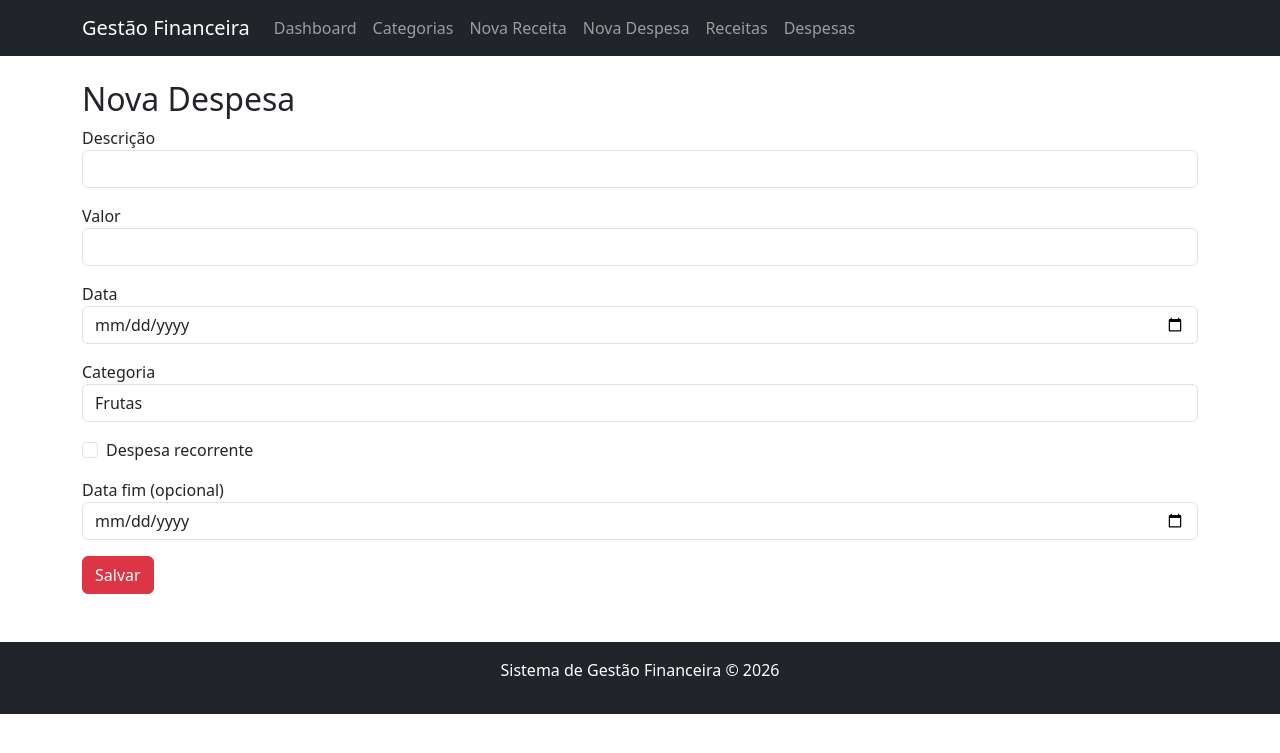
After one commit to Luizfer08/Sistema_de_Gestao_Financeira, a Django app: page /despesas/criar/ in a window 1280 px wide. The commit adds this page. Shown: the top 753 px of the page. Run offline with Django 5.2, Linux system fonts and the light colour scheme; a user stored in the database is signed in; data comes from the database, SQL or seed files in the repository; both versions use the stored data as it was after the commit.

Commit message:
Adição de Receitas/Despesas Recorrentes

```diff
--- a/financeiro/models.py
+++ b/financeiro/models.py
@@ -33,6 +33,12 @@ class Receita(models.Model):  # cria a tabela de receitas (dinheiro que entra)
     usuario = models.ForeignKey(User, on_delete=models.CASCADE)
     # relaciona a receita ao usuário que cadastrou
 
+    recorrente = models.BooleanField(default=False)
+    # define se a receita é recorrente (ex: salário mensal)
+
+    data_fim = models.DateField(null=True, blank=True)
+    # define até quando a recorrência acontece (opcional)
+
     def __str__(self):
         return self.descricao
 
@@ -54,5 +60,11 @@ class Despesa(models.Model):  # cria a tabela de despesas (dinheiro que sai)
     usuario = models.ForeignKey(User, on_delete=models.CASCADE)
     # usuário responsável por essa despesa
 
+    recorrente = models.BooleanField(default=False)
+    # define se a despesa é recorrente (ex: Netflix, aluguel)
+
+    data_fim = models.DateField(null=True, blank=True)
+    # data limite da recorrência
+
     def __str__(self):
         return self.descricao
--- a/financeiro/urls.py
+++ b/financeiro/urls.py
@@ -14,4 +14,12 @@ urlpatterns = [
     path('categorias/criar/', views.criar_categoria, name='criar_categoria'),
     # rota para criar uma nova categoria
 
+    path('receitas/criar/', views.criar_receita, name='criar_receita'),
+
+    path('despesas/criar/', views.criar_despesa, name='criar_despesa'),
+
+    path('receitas/', views.listar_receitas, name='listar_receitas'),
+
+    path('despesas/', views.listar_despesas, name='listar_despesas'),
+
 ]
--- a/financeiro/views.py
+++ b/financeiro/views.py
@@ -1,60 +1,177 @@
-from django.shortcuts import render  # função que renderiza páginas HTML
+from django.shortcuts import render, redirect  # renderiza páginas e redireciona
 
-from .models import Receita, Despesa, Categoria  # importa os modelos do banco de dados
+from .models import Receita, Despesa, Categoria  # importa os models
 
-from django.db.models import Sum  # permite fazer cálculos no banco de dados
+from django.db.models import Sum  # permite somar valores
+
+from datetime import date  # trabalhar com datas
 
 
 def dashboard(request):
-    # função responsável por montar os dados exibidos no dashboard
+    # função principal do dashboard
 
+    hoje = date.today()
+    # pega a data atual
+
+    # SALDO ATUAL
     total_receitas = Receita.objects.filter(usuario=request.user).aggregate(Sum('valor'))['valor__sum'] or 0
-    # soma todas as receitas do usuário logado
+    # soma todas receitas
 
     total_despesas = Despesa.objects.filter(usuario=request.user).aggregate(Sum('valor'))['valor__sum'] or 0
-    # soma todas as despesas do usuário logado
+    # soma todas despesas
 
-    saldo_total = total_receitas - total_despesas
-    # calcula o saldo financeiro
+    saldo_atual = total_receitas - total_despesas
+    # calcula saldo atual
 
+
+    # PREVISÃO
+    receitas_futuras = Receita.objects.filter(
+        usuario=request.user,
+        recorrente=True
+    ).aggregate(Sum('valor'))['valor__sum'] or 0
+    # soma receitas recorrentes
+
+    despesas_futuras = Despesa.objects.filter(
+        usuario=request.user,
+        recorrente=True
+    ).aggregate(Sum('valor'))['valor__sum'] or 0
+    # soma despesas recorrentes
+
+    saldo_futuro = saldo_atual + receitas_futuras - despesas_futuras
+    # cálculo final
+
+
+    # ALERTAS
+    alerta = None
+
+    if saldo_futuro < 0:
+        alerta = "⚠️ Atenção: Seu saldo futuro será negativo."
+
+    elif despesas_futuras > receitas_futuras:
+        alerta = "⚠️ Cuidado: Suas despesas são maiores que suas receitas."
+
+    elif saldo_futuro > 0:
+        alerta = "💡 Você terá saldo positivo. Considere investir."
+
+
+    # CONTEXTO
     contexto = {
         'receitas': total_receitas,
         'despesas': total_despesas,
-        'saldo': saldo_total
+        'saldo': saldo_atual,
+        'saldo_futuro': saldo_futuro,
+        'alerta': alerta
     }
-    # envia os dados para o template
 
     return render(request, 'dashboard.html', contexto)
-    # renderiza a página dashboard.html
 
 
+# LISTAR CATEGORIAS
 def listar_categorias(request):
-    # função responsável por listar todas as categorias do usuário
+    # busca categorias do usuário
 
     categorias = Categoria.objects.filter(usuario=request.user)
-    # busca no banco todas as categorias relacionadas ao usuário
 
     return render(request, 'categorias/listar.html', {'categorias': categorias})
-    # renderiza a página de listagem de categorias
 
 
+# CRIAR CATEGORIA
 def criar_categoria(request):
-    # função responsável por cadastrar uma nova categoria
 
     if request.method == 'POST':
-        # verifica se o usuário enviou o formulário
+        # pega dados do formulário
 
         nome = request.POST.get('nome')
-        # pega o valor do campo nome enviado pelo formulário
 
         Categoria.objects.create(
             nome=nome,
             usuario=request.user
         )
-        # cria uma nova categoria no banco vinculada ao usuário logado
+        # salva no banco
 
         return redirect('listar_categorias')
-        # após salvar, redireciona para a lista de categorias
 
     return render(request, 'categorias/criar.html')
-    # se não for POST, apenas exibe o formulário
+
+def criar_receita(request):
+
+    categorias = Categoria.objects.filter(usuario=request.user)
+    # busca categorias do usuário
+
+    if request.method == 'POST':
+
+        descricao = request.POST.get('descricao')
+        valor = request.POST.get('valor')
+        data = request.POST.get('data')
+        categoria_id = request.POST.get('categoria')
+
+        recorrente = request.POST.get('recorrente') == 'on'
+        # verifica se checkbox foi marcado
+
+        data_fim = request.POST.get('data_fim') or None
+        # pega data fim (opcional)
+
+        Receita.objects.create(
+            descricao=descricao,
+            valor=valor,
+            data=data,
+            categoria_id=categoria_id,
+            usuario=request.user,
+            recorrente=recorrente,
+            data_fim=data_fim
+        )
+
+        return redirect('dashboard')
+
+    return render(request, 'receitas/criar.html', {'categorias': categorias})
+
+def criar_despesa(request):
+
+    categorias = Categoria.objects.filter(usuario=request.user)
+    # busca categorias do usuário
+
+    if request.method == 'POST':
+
+        descricao = request.POST.get('descricao')
+        valor = request.POST.get('valor')
+        data = request.POST.get('data')
+        categoria_id = request.POST.get('categoria')
+
+        recorrente = request.POST.get('recorrente') == 'on'
+        # verifica se marcou recorrente
+
+        data_fim = request.POST.get('data_fim') or None
+        # pega data fim
+
+        Despesa.objects.create(
+            descricao=descricao,
+            valor=valor,
+            data=data,
+            categoria_id=categoria_id,
+            usuario=request.user,
+            recorrente=recorrente,
+            data_fim=data_fim
+        )
+        # salva no banco
+
+        return redirect('dashboard')
+
+    return render(request, 'despesas/criar.html', {'categorias': categorias})
+
+def listar_receitas(request):
+    # busca todas as receitas do usuário logado
+
+    receitas = Receita.objects.filter(usuario=request.user)
+    # filtra receitas pelo usuário
+
+    return render(request, 'receitas/listar.html', {'receitas': receitas})
+    # envia os dados para o template
+
+def listar_despesas(request):
+    # busca todas as despesas do usuário logado
+
+    despesas = Despesa.objects.filter(usuario=request.user)
+    # filtra despesas pelo usuário
+
+    return render(request, 'despesas/listar.html', {'despesas': despesas})
+    # envia os dados para o template
--- a/templates/base.html
+++ b/templates/base.html
@@ -3,47 +3,72 @@
 
 <head>
 
-<meta charset="UTF-8"> <!-- define codificação da página -->
+<meta charset="UTF-8">
+<!-- define a codificação de caracteres -->
 
-<meta name="viewport" content="width=device-width, initial-scale=1.0"> <!-- permite responsividade -->
+<meta name="viewport" content="width=device-width, initial-scale=1.0">
+<!-- permite que o site seja responsivo -->
 
-<title>Sistema de Gestão Financeira</title> <!-- título do sistema -->
-
+<title>Sistema de Gestão Financeira</title>
+<!-- título exibido na aba do navegador -->
 
 <link href="https://cdn.jsdelivr.net/npm/bootstrap@5.3.2/dist/css/bootstrap.min.css" rel="stylesheet">
-<!-- importa o framework Bootstrap para estilização da interface -->
+<!-- importa o Bootstrap para estilização -->
 
 </head>
 
-
 <body>
 
+<!-- NAVBAR (MENU SUPERIOR) -->
+
 <nav class="navbar navbar-expand-lg navbar-dark bg-dark">
-<!-- cria uma barra de navegação no topo do sistema -->
 
 <div class="container">
 
-<a class="navbar-brand" href="/dashboard">Gestão Financeira</a>
-<!-- nome do sistema e link para o dashboard -->
+<a class="navbar-brand" href="/dashboard">
+Gestão Financeira
+</a>
+<!-- nome do sistema -->
+
+<button class="navbar-toggler" type="button" data-bs-toggle="collapse" data-bs-target="#menu">
+<span class="navbar-toggler-icon"></span>
+</button>
+<!-- botão para menu em telas pequenas -->
 
 
-<div class="collapse navbar-collapse">
+<div class="collapse navbar-collapse" id="menu">
 
 <ul class="navbar-nav">
 
 <li class="nav-item">
-
 <a class="nav-link" href="/dashboard">Dashboard</a>
-<!-- link para o dashboard -->
-
 </li>
+<!-- link para dashboard -->
 
 
 <li class="nav-item">
+<a class="nav-link" href="/categorias">Categorias</a>
+</li>
+<!-- link categorias -->
 
-<a class="nav-link" href="/categorias">Categorias</a>
-<!-- link para categorias -->
 
+<li class="nav-item">
+<a class="nav-link" href="/receitas/criar">Nova Receita</a>
+</li>
+<!-- link criar receita -->
+
+
+<li class="nav-item">
+<a class="nav-link" href="/despesas/criar">Nova Despesa</a>
+</li>
+<!-- link criar despesa -->
+
+<li class="nav-item">
+<a class="nav-link" href="/receitas">Receitas</a>
+</li>
+
+<li class="nav-item">
+<a class="nav-link" href="/despesas">Despesas</a>
 </li>
 
 </ul>
@@ -55,17 +80,29 @@
 </nav>
 
 
+<!-- CONTEÚDO PRINCIPAL -->
+
 <div class="container mt-4">
-<!-- área onde cada página do sistema será exibida -->
 
 {% block content %}
 {% endblock %}
+<!-- aqui cada página será carregada -->
 
 </div>
 
 
+<!-- RODAPÉ -->
+
+<footer class="bg-dark text-white text-center mt-5 p-3">
+
+<p>Sistema de Gestão Financeira © 2026</p>
+
+</footer>
+
+
+<!-- SCRIPT BOOTSTRAP -->
 <script src="https://cdn.jsdelivr.net/npm/bootstrap@5.3.2/dist/js/bootstrap.bundle.min.js"></script>
-<!-- importa scripts do Bootstrap -->
+<!-- scripts do Bootstrap -->
 
 </body>
 
--- /dev/null
+++ b/templates/despesas/criar.html
@@ -0,0 +1,79 @@
+{% extends 'base.html' %}
+<!-- herda layout principal -->
+
+{% block content %}
+
+<h2>Nova Despesa</h2>
+
+<form method="POST">
+{% csrf_token %}
+<!-- proteção contra ataque -->
+
+<div class="mb-3">
+
+<label>Descrição</label>
+<input type="text" name="descricao" class="form-control" required>
+<!-- descrição da despesa -->
+
+</div>
+
+
+<div class="mb-3">
+
+<label>Valor</label>
+<input type="number" step="0.01" name="valor" class="form-control" required>
+<!-- valor -->
+
+</div>
+
+
+<div class="mb-3">
+
+<label>Data</label>
+<input type="date" name="data" class="form-control" required>
+<!-- data -->
+
+</div>
+
+
+<div class="mb-3">
+
+<label>Categoria</label>
+<select name="categoria" class="form-control">
+
+{% for categoria in categorias %}
+
+<option value="{{ categoria.id }}">{{ categoria.nome }}</option>
+
+{% endfor %}
+
+</select>
+
+</div>
+
+<!-- RECORRÊNCIA -->
+<div class="form-check mb-3">
+
+<input type="checkbox" name="recorrente" class="form-check-input">
+<label class="form-check-label">Despesa recorrente</label>
+<!-- ex: aluguel, Netflix -->
+
+</div>
+
+
+<div class="mb-3">
+
+<label>Data fim (opcional)</label>
+<input type="date" name="data_fim" class="form-control">
+<!-- até quando essa despesa vai repetir -->
+
+</div>
+
+
+<button type="submit" class="btn btn-danger">
+Salvar
+</button>
+
+</form>
+
+{% endblock %}
```
Also changed, not shown: templates/categorias/criar.html (+15 -8 lines), templates/criar.html (added, +79 -0 lines), templates/dashboard.html (+49 -39 lines), templates/despesas/listar.html (added, +53 -0 lines), templates/receitas/listar.html (added, +63 -0 lines), db.sqlite3, financeiro/migrations/0002_despesa_data_fim_despesa_recorrente_receita_data_fim_and_more.py (added).
